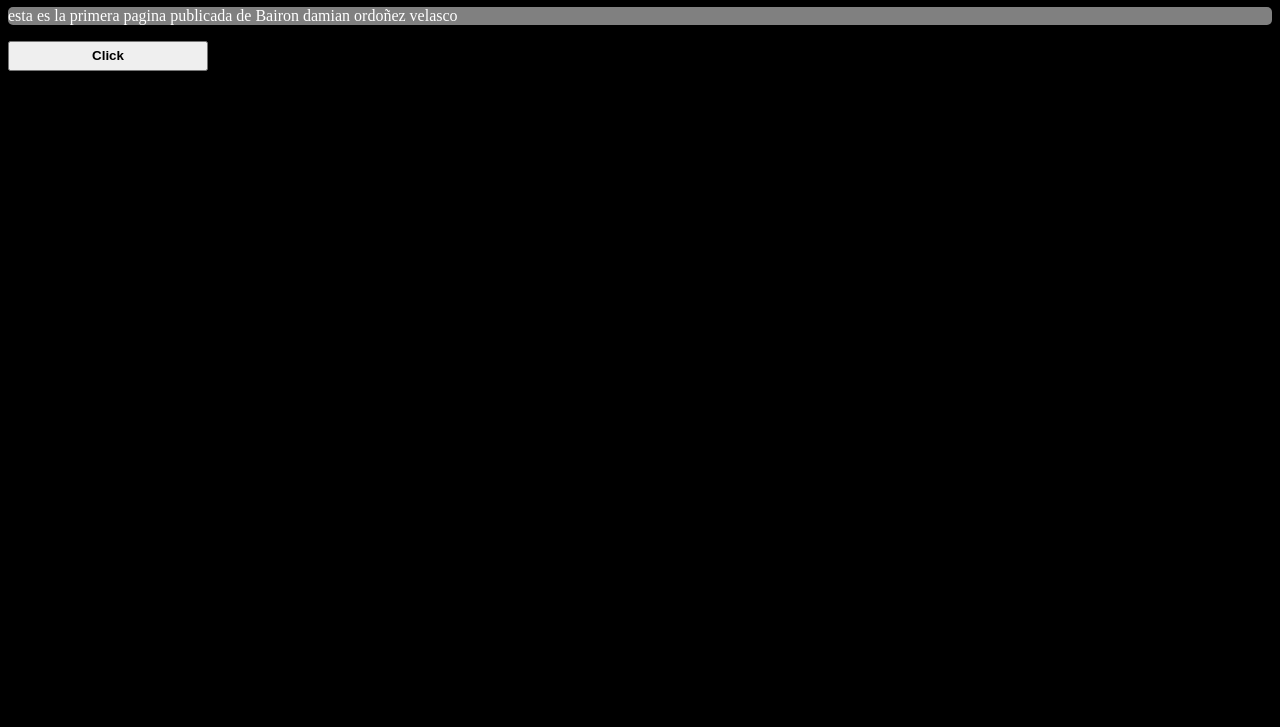
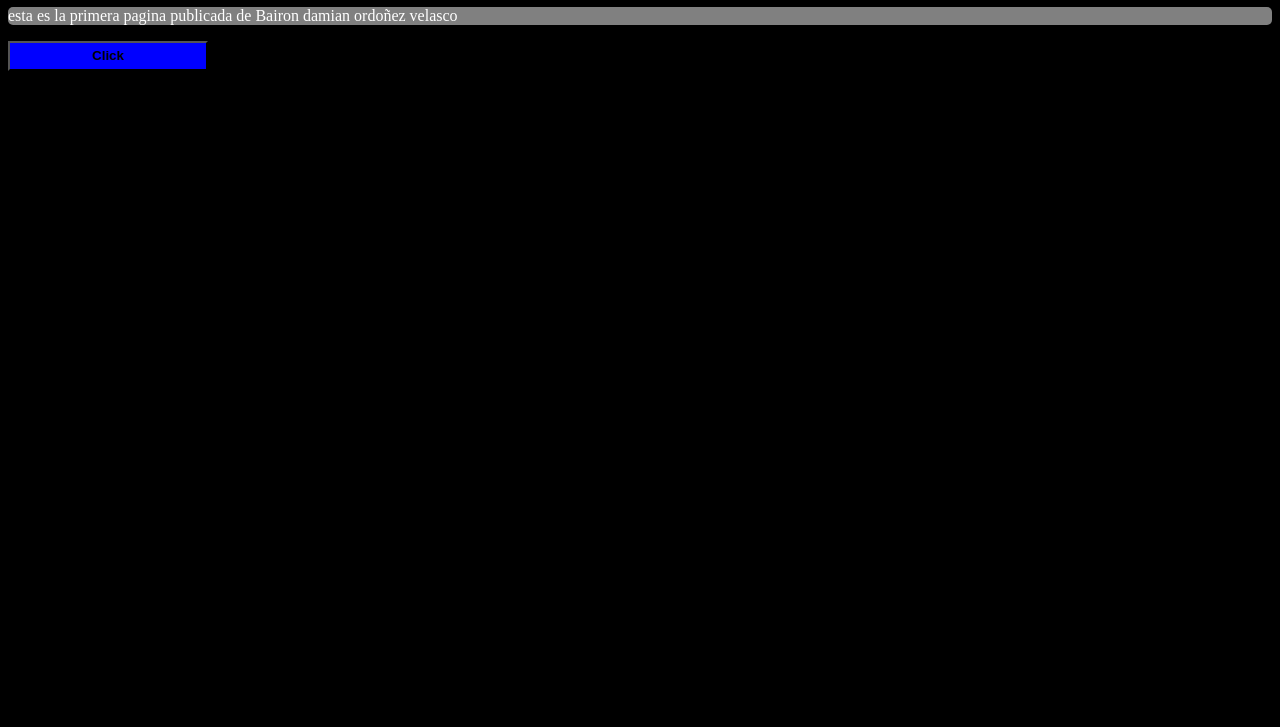
Before and after one commit to Bairon-page/Bairon-page.github.io, a plain HTML site: page index.html in a window 1280 px wide. Shown: the part 73-800 px from the top of the page. Drawn offline with Linux system fonts and the light colour scheme.

Commit message:
Update style.css

```diff
--- a/style.css
+++ b/style.css
@@ -12,8 +12,7 @@ body{background-color: black;
      color: white;
  }
  button {
-  backgruond-color: grey;
-  color: black;
+  background-color: blue;
   font-weight: bold;
   width: 200px;
   height: 30px;
```
